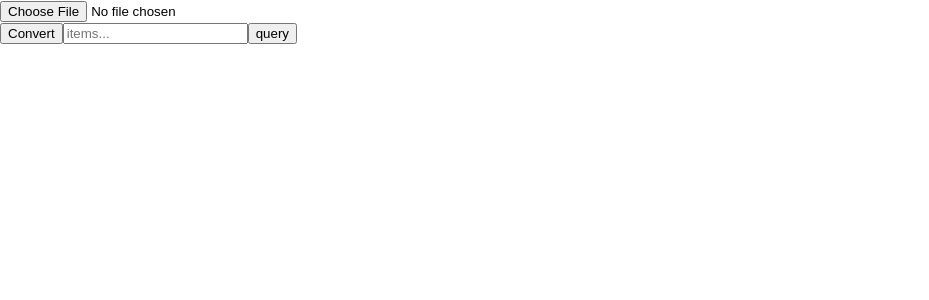
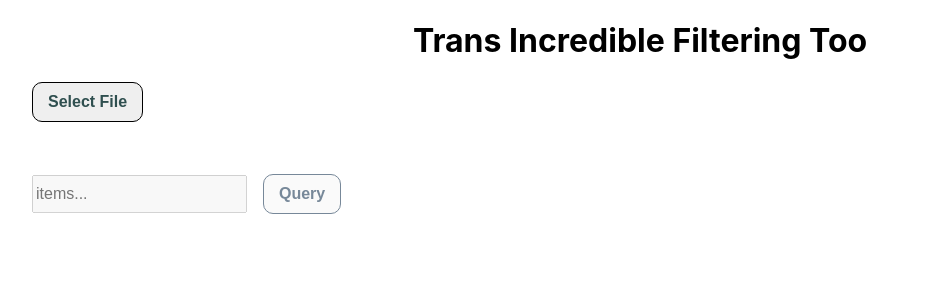
Before and after one commit to rleu82/tift, a React (Create React App) app: page / in a window 1280 px wide. Shown: the top 300 px of the page, without its empty margins (0-929 px from the left). Built offline with nearby package versions, Linux system fonts and the light colour scheme.

Commit message:
quick css

```diff
--- a/src/App.js
+++ b/src/App.js
@@ -10,43 +10,43 @@ class App extends React.Component {
         selectedFile: '',
         selectedToArray: [],
         results: '',
-        tableHeaders: []
+        tableHeaders: [],
+        isItDisabled: true
     };
 
     // load xlsx for parsing
     chooseFile = event => {
         const selectFile = event.target.files[0];
-        this.setState({ selectedFile: selectFile }, function() {
+        this.setState({ selectedFile: selectFile, isItDisabled: true }, function() {
             console.log(this.state.selectedFile.name);
+            this.convert();
         });
     };
 
     // parsing data to array of json objects
     convert = () => {
         if (this.state.selectedFile) {
-            console.log('hi');
-            var fileReader = new FileReader();
+            const fileReader = new FileReader();
             fileReader.onload = event => {
-                var data = event.target.result;
-                var workbook = XLSX.read(data, {
+                this.setState({ isItDisabled: true });
+                const data = event.target.result;
+                const workbook = XLSX.read(data, {
                     type: 'binary'
                     // cellDates: true
                 });
                 // after data is parsed
-                var first_sheet_name = workbook.SheetNames[0];
-                // get worksheet and parse to json: defval: '' include empty columns
-                var worksheet = workbook.Sheets[first_sheet_name];
+                const first_sheet_name = workbook.SheetNames[0];
+                // get worksheet and parse to json: defval: '' option includes empty columns
+                const worksheet = workbook.Sheets[first_sheet_name];
                 // const selectToArray = XLSX.utils.sheet_to_json(worksheet, { raw: true, defval: '' });
                 const selectToArray = XLSX.utils.sheet_to_json(worksheet, {
                     // raw: true,
                     dateNF: 'YYYY-MM-DD',
                     defval: ''
                 });
-
-                this.setState({ selectedToArray: selectToArray }, function() {
-                    console.log(this.state.selectedToArray);
-                    console.log(this.state.selectedToArray[1].prtnum);
-                });
+                console.log(selectToArray);
+                // create Table headers after sheet data is generated
+                this.setState({ selectedToArray: selectToArray }, this.createHeader);
             };
             fileReader.readAsBinaryString(this.state.selectedFile);
         }
@@ -62,7 +62,7 @@ class App extends React.Component {
                 accessor: column.toString()
             };
         });
-        this.setState({ tableHeaders }, function() {
+        this.setState({ tableHeaders, isItDisabled: false }, function() {
             console.log(this.state.tableHeaders);
         });
     };
@@ -83,36 +83,68 @@ class App extends React.Component {
     render() {
         if (this.state.results) {
             return (
-                <div>
-                    <input type="file" name="fileUpload" accept=".xls,.xlsx" onChange={this.chooseFile} />
-                    <br />
-                    <button type="button" name="uploadExcel" onClick={this.convert}>
-                        Convert
-                    </button>
-
-                    <input type="text" name="qItems" ref={this.itemRef} placeholder="items..." />
-                    <button type="button" onClick={this.stringToArray}>
-                        query
-                    </button>
-                    <pre id="jsonData"></pre>
-                    <ReactTable data={this.state.results} columns={this.state.tableHeaders} />
-                </div>
+                <React.Fragment>
+                    <header>
+                        <h1>Trans Incredible Filtering Too</h1>
+                    </header>
+                    <div className="container">
+                        <div className="left-wrapper">
+                            <button className="upload-button">Select File</button>
+                            <input type="file" name="file-upload" accept=".xls,.xlsx" onChange={this.chooseFile} />
+                        </div>
+                        <div className="right-wrapper">
+                            <input
+                                type="text"
+                                name="qItems"
+                                ref={this.itemRef}
+                                placeholder="items..."
+                                disabled={this.state.isItDisabled}
+                            />
+                            <button
+                                className="query"
+                                type="button"
+                                onClick={this.stringToArray}
+                                disabled={this.state.isItDisabled}
+                            >
+                                Query
+                            </button>
+                        </div>
+                        <div>
+                            <ReactTable data={this.state.results} columns={this.state.tableHeaders} />
+                        </div>
+                    </div>
+                </React.Fragment>
             );
         }
         return (
-            <div>
-                <input type="file" name="fileUpload" accept=".xls,.xlsx" onChange={this.chooseFile} />
-                <br />
-                <button type="button" name="uploadExcel" onClick={this.convert}>
-                    Convert
-                </button>
-
-                <input type="text" name="qItems" ref={this.itemRef} placeholder="items..." />
-                <button type="button" onClick={this.stringToArray}>
-                    query
-                </button>
-                <pre id="jsonData"></pre>
-            </div>
+            <React.Fragment>
+                <header>
+                    <h1>Trans Incredible Filtering Too</h1>
+                </header>
+                <div className="container">
+                    <div className="left-wrapper">
+                        <button className="upload-button">Select File</button>
+                        <input type="file" name="file-upload" accept=".xls,.xlsx" onChange={this.chooseFile} />
+                    </div>
+                    <div className="right-wrapper">
+                        <input
+                            type="text"
+                            name="qItems"
+                            ref={this.itemRef}
+                            placeholder="items..."
+                            disabled={this.state.isItDisabled}
+                        />
+                        <button
+                            className="query"
+                            type="button"
+                            onClick={this.stringToArray}
+                            disabled={this.state.isItDisabled}
+                        >
+                            Query
+                        </button>
+                    </div>
+                </div>
+            </React.Fragment>
         );
     }
 }
--- a/src/index.css
+++ b/src/index.css
@@ -1,13 +1,72 @@
 body {
-  margin: 0;
-  font-family: -apple-system, BlinkMacSystemFont, 'Segoe UI', 'Roboto', 'Oxygen',
-    'Ubuntu', 'Cantarell', 'Fira Sans', 'Droid Sans', 'Helvetica Neue',
-    sans-serif;
-  -webkit-font-smoothing: antialiased;
-  -moz-osx-font-smoothing: grayscale;
+    margin: 0;
+    font-family: -apple-system, BlinkMacSystemFont, 'Segoe UI', 'Roboto', 'Oxygen', 'Ubuntu', 'Cantarell', 'Fira Sans',
+        'Droid Sans', 'Helvetica Neue', sans-serif;
+    -webkit-font-smoothing: antialiased;
+    -moz-osx-font-smoothing: grayscale;
 }
 
 code {
-  font-family: source-code-pro, Menlo, Monaco, Consolas, 'Courier New',
-    monospace;
+    font-family: source-code-pro, Menlo, Monaco, Consolas, 'Courier New', monospace;
 }
+header {
+    display: flex;
+    justify-content: center;
+}
+
+.container {
+    padding: 0 2em 2em 2em;
+}
+input {
+    height: 2em;
+    font-size: 1em;
+    margin-right: 1em;
+}
+.left-wrapper {
+    position: relative;
+    overflow: hidden;
+    display: inline-block;
+    padding-right: 3em;
+}
+
+.upload-button {
+    color: darkslategray;
+    padding: 10px 15px;
+    border-radius: 10px;
+    font-size: 1em;
+    font-weight: bold;
+    border: 1px solid black;
+}
+
+.left-wrapper input[type='file'] {
+    font-size: 75px;
+    position: absolute;
+    left: 0;
+    top: 0;
+    opacity: 0;
+}
+.left-wrapper input[type='file']:hover {
+    cursor: pointer;
+}
+
+.right-wrapper {
+    padding: 3em 0;
+}
+
+.query {
+    color: darkslategray;
+    padding: 10px 15px;
+    border-radius: 10px;
+    font-size: 1em;
+    font-weight: bold;
+    border: 1px solid black;
+}
+
+.query:disabled {
+    color: lightslategrey;
+    padding: 10px 15px;
+    border-radius: 10px;
+    font-size: 1em;
+    font-weight: bold;
+    border: 1px solid lightslategrey;
+}
```
